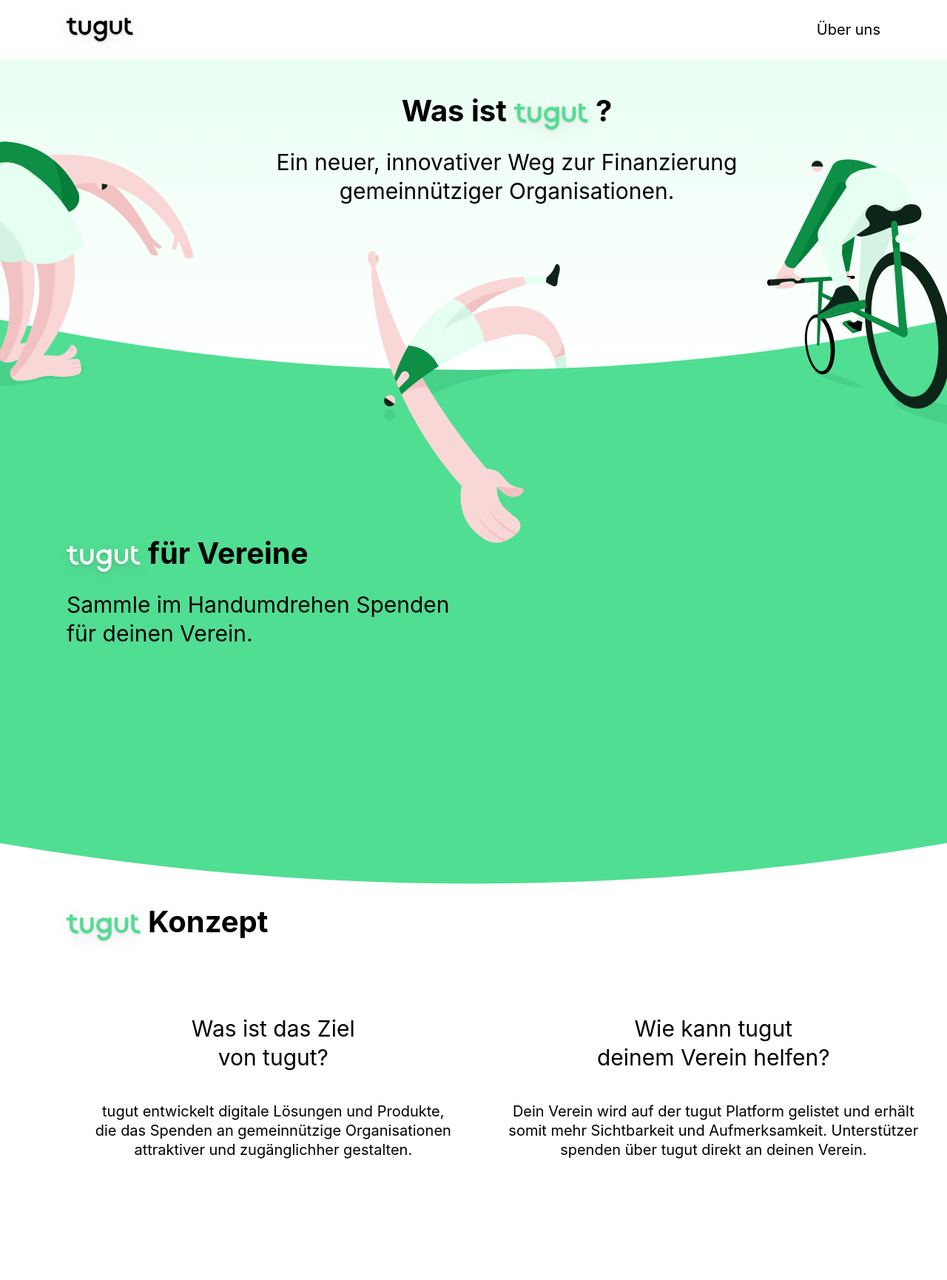
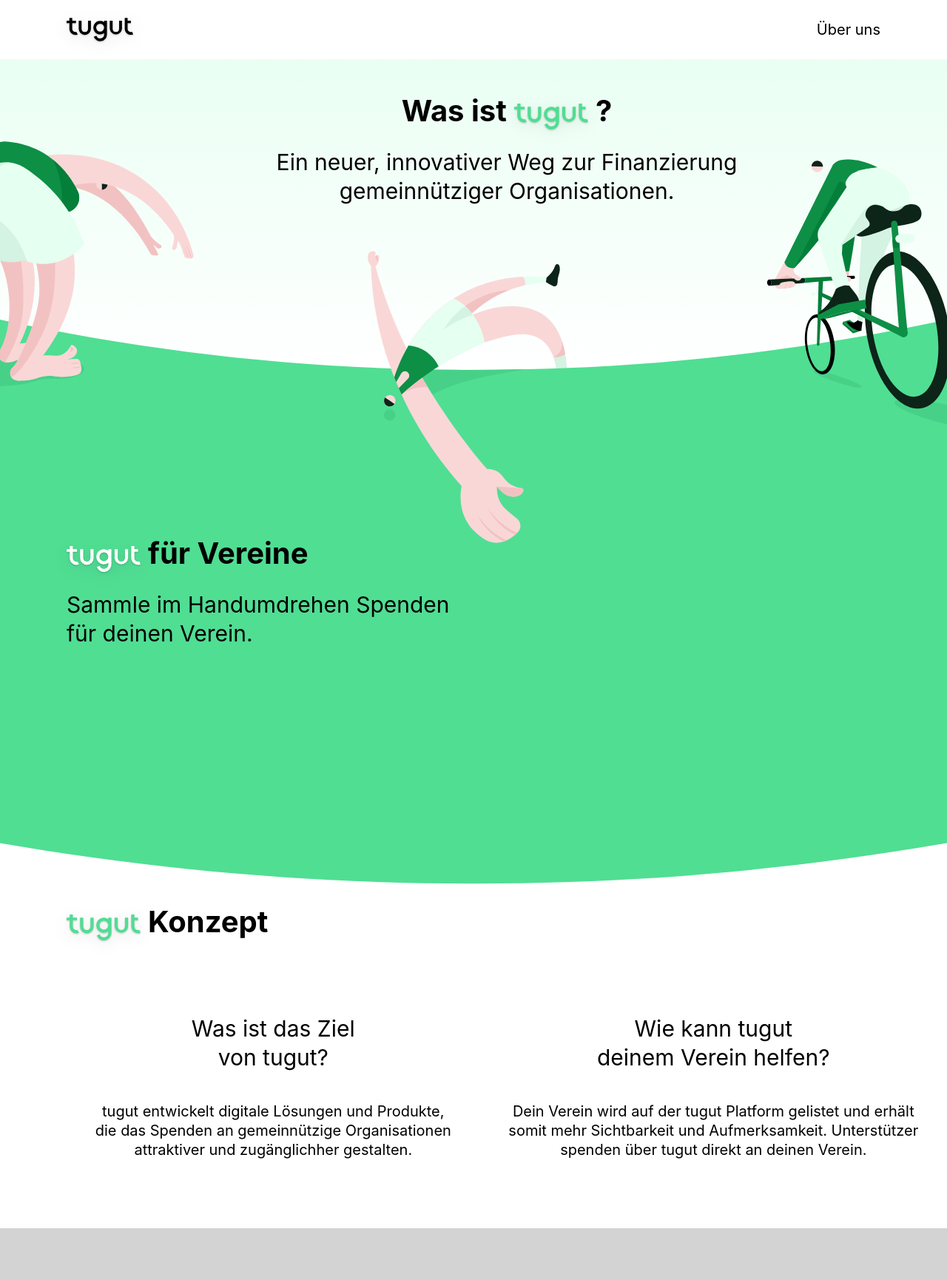
Before and after one commit to tugut-de/site, a Jekyll site: the page built from index.html, in a window 1280 px wide. Shown: the whole page at 74% size. Built offline with Jekyll 4.4.1, drawn with Linux system fonts in a browser that asks for light colours; nearby versions of some CDN libraries.

Commit message:
init footer

```diff
--- a/_includes/footer.html
+++ b/_includes/footer.html
@@ -1,7 +1,4 @@
-<footer>
-	<div class="footerIcons">
-
-	</div>
+<footer class="footer">
 	<div class="footerLinks">
 		{% for page in site.pages %}
       {% if page.include_in_footer == true %}
--- a/_pages/about.html
+++ b/_pages/about.html
@@ -11,7 +11,7 @@
 
 <body>
 <div>
-  <div class="headerBackground">
+  <div>
     <div>
       {% include header.html %}
       <div class="container">
--- a/_sass/layout.scss
+++ b/_sass/layout.scss
@@ -753,6 +753,9 @@
 
 }
 
-.hidden {
-	display: none;
+.footer {
+	left: 0;
+	bottom: 0;
+	background-color: lightgrey;
+	color: black;
 }
```
